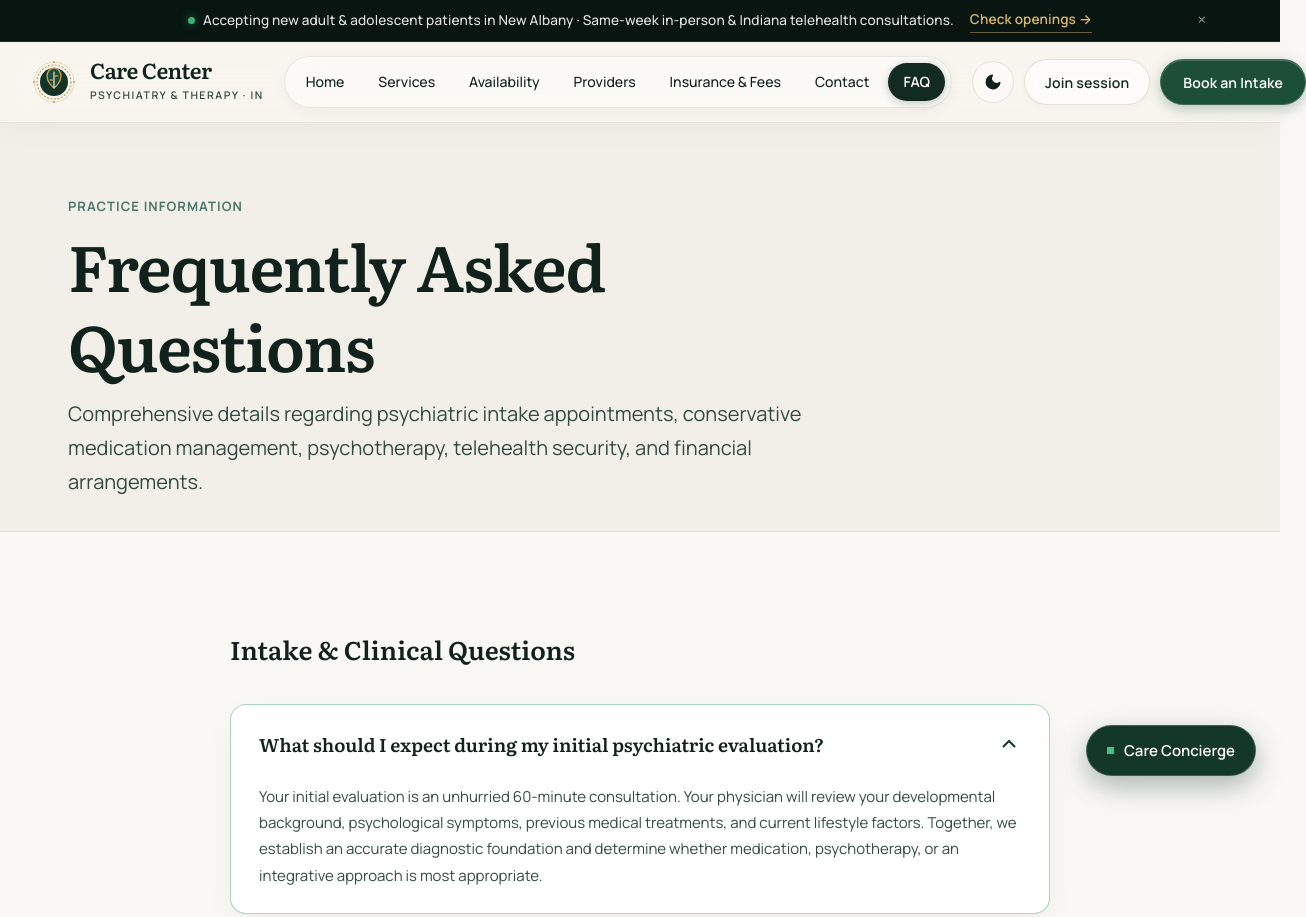
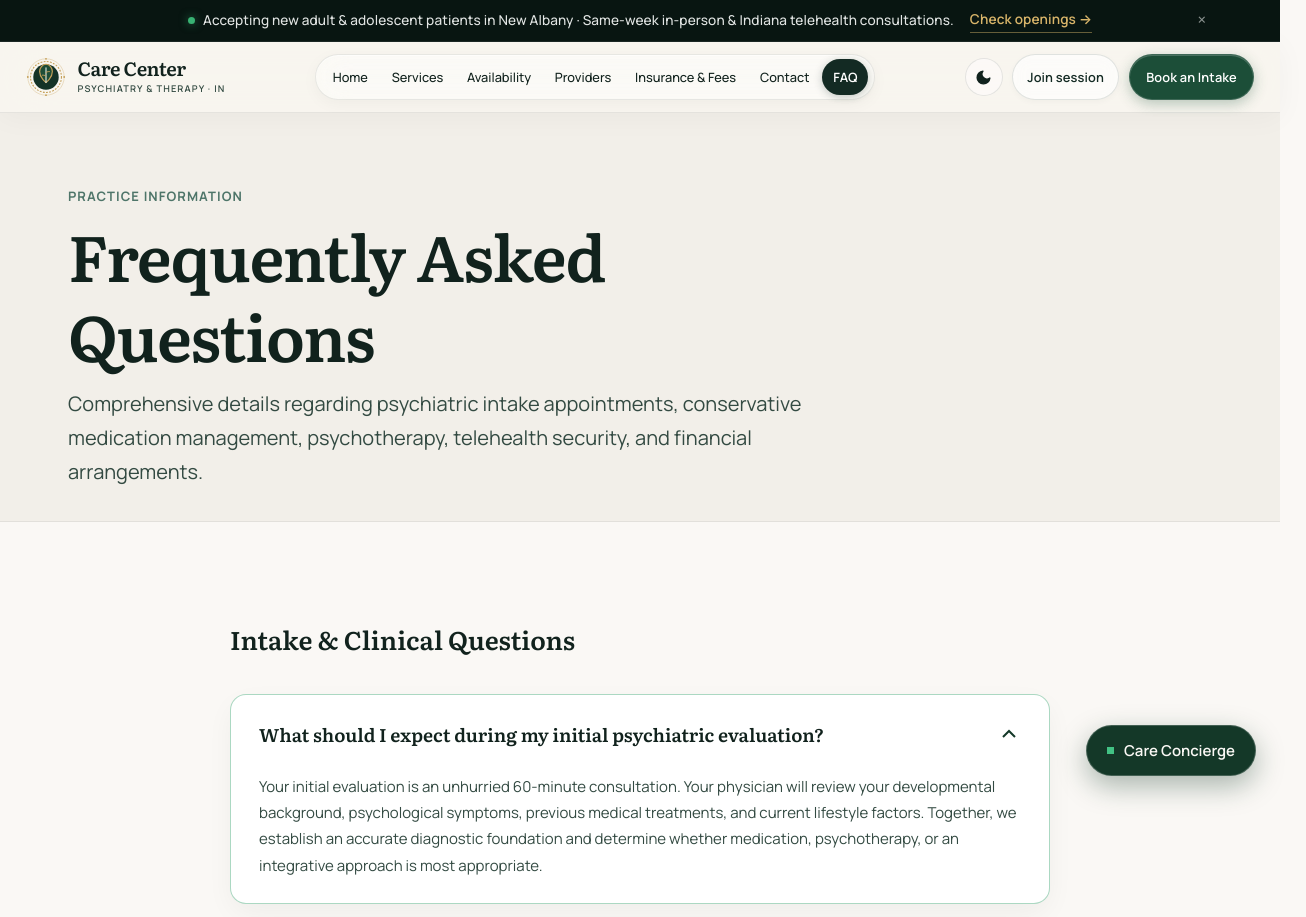
Before and after one commit to kingnife/aurum-sanctuary-holistic, a website: page faq.html in a window 1280 px wide. Shown: the top 917 px of the page, 1306 px wide, since content can reach past the window. Drawn offline with Linux system fonts and the light colour scheme.

Commit message:
fix(nav): eliminate header horizontal overflow and right-edge clipping on laptop viewports

```diff
--- a/assets/css/main.css
+++ b/assets/css/main.css
@@ -91,6 +91,10 @@ a {
 
 #ann,
 .announcement-bar {
+  width: 100%;
+  max-width: 100vw;
+  overflow-x: clip;
+  box-sizing: border-box;
   background: #081511;
   color: rgba(245, 247, 246, 0.92);
   border-bottom: 1px solid rgba(255, 255, 255, 0.08);
@@ -114,8 +118,9 @@ a {
 .announcement-inner,
 .bar-ann {
   width: 100%;
-  max-width: 1360px;
+  max-width: 1320px;
   margin: 0 auto;
+  box-sizing: border-box;
   display: flex;
   align-items: center;
   justify-content: center;
@@ -214,6 +219,10 @@ header,
   position: sticky;
   top: 0;
   z-index: 100;
+  width: 100%;
+  max-width: 100vw;
+  overflow-x: clip;
+  box-sizing: border-box;
   background: rgba(247, 244, 238, 0.72);
   backdrop-filter: blur(24px) saturate(160%);
   -webkit-backdrop-filter: blur(24px) saturate(160%);
@@ -233,15 +242,16 @@ header,
 
 .bar,
 .header-inner {
-  max-width: 1360px;
+  width: 100%;
+  max-width: 1320px;
   margin: 0 auto;
-  padding: 14px 32px;
+  padding: 12px clamp(16px, 2vw, 28px);
   display: flex;
   align-items: center;
   justify-content: space-between;
-  gap: 20px;
+  gap: clamp(10px, 1.2vw, 20px);
+  box-sizing: border-box;
   flex-wrap: nowrap;
-  width: 100%;
 }
 
 /* ==========================================================================
@@ -252,7 +262,7 @@ header,
 .brand-link {
   display: inline-flex;
   align-items: center;
-  gap: 14px;
+  gap: clamp(8px, 1vw, 12px);
   text-align: left;
   flex-shrink: 0;
   text-decoration: none;
@@ -260,8 +270,8 @@ header,
 }
 
 .brand-icon-wrap {
-  width: 44px;
-  height: 44px;
+  width: 40px;
+  height: 40px;
   border-radius: 50%;
   display: flex;
   align-items: center;
@@ -276,8 +286,8 @@ header,
 }
 
 .brand-icon-wrap svg {
-  width: 44px;
-  height: 44px;
+  width: 40px;
+  height: 40px;
   display: block;
 }
 
@@ -289,7 +299,7 @@ header,
 .brand-name {
   white-space: nowrap;
   font-family: var(--serif);
-  font-size: 1.35rem;
+  font-size: clamp(1.2rem, 1.25vw, 1.35rem);
   font-weight: 600;
   line-height: 1.1;
   letter-spacing: -0.02em;
@@ -304,12 +314,12 @@ header,
   display: block;
   white-space: nowrap;
   font-family: var(--sans);
-  font-size: 0.66rem;
-  font-weight: 600;
-  letter-spacing: 0.14em;
+  font-size: clamp(0.58rem, 0.62vw, 0.65rem);
+  font-weight: 600;
+  letter-spacing: 0.12em;
   text-transform: uppercase;
   color: var(--text2);
-  margin-top: 4px;
+  margin-top: 3px;
 }
 
 [data-theme="dark"] .brand-sublabel {
@@ -324,13 +334,15 @@ nav.main-nav,
 nav {
   display: inline-flex;
   align-items: center;
+  flex-shrink: 1;
+  min-width: 0;
 }
 
 .nav-list {
   display: inline-flex;
   align-items: center;
-  gap: 4px;
-  padding: 6px;
+  gap: 2px;
+  padding: 4px 6px;
   border-radius: 999px;
   background: rgba(255, 255, 255, 0.45);
   border: 1px solid rgba(22, 33, 30, 0.09);
@@ -351,10 +363,10 @@ nav button,
 nav a,
 .nav-link {
   white-space: nowrap;
-  height: 38px;
-  padding: 0 15px;
+  height: 36px;
+  padding: 0 clamp(8px, 0.85vw, 13px);
   border-radius: 999px;
-  font: 500 0.88rem/1 var(--sans);
+  font: 500 clamp(0.8rem, 0.82vw, 0.86rem)/1 var(--sans);
   display: inline-flex;
   align-items: center;
   justify-content: center;
@@ -409,15 +421,15 @@ nav a.is-active,
 .header-actions {
   display: flex;
   align-items: center;
-  gap: 10px;
+  gap: clamp(6px, 0.75vw, 10px);
   flex-shrink: 0;
 }
 
 #theme,
 #theme-toggle-btn,
 .theme-toggle-btn {
-  width: 42px;
-  height: 42px;
+  width: 38px;
+  height: 38px;
   border-radius: 50%;
   padding: 0;
   display: inline-flex;
@@ -454,8 +466,8 @@ nav a.is-active,
 }
 
 .theme-toggle-icon {
-  width: 18px;
-  height: 18px;
+  width: 17px;
+  height: 17px;
   fill: currentColor;
 }
 
@@ -468,11 +480,11 @@ nav a.is-active,
 /* Secondary Button (Join session) */
 .header-actions .btn-secondary,
 .header-actions a[href="session.html"] {
-  height: 42px;
-  padding: 0 20px;
+  height: 38px;
+  padding: 0 clamp(12px, 1.1vw, 18px);
   border-radius: 999px;
   white-space: nowrap;
-  font: 600 0.88rem var(--sans);
+  font: 600 clamp(0.8rem, 0.82vw, 0.86rem) var(--sans);
   display: inline-flex;
   align-items: center;
   justify-content: center;
@@ -509,11 +521,11 @@ nav a.is-active,
 /* Primary Button (Book an Intake) */
 .header-actions .btn-primary,
 .header-actions a[href="book.html"] {
-  height: 42px;
-  padding: 0 22px;
+  height: 38px;
+  padding: 0 clamp(14px, 1.3vw, 20px);
   border-radius: 999px;
   white-space: nowrap;
-  font: 600 0.88rem var(--sans);
+  font: 600 clamp(0.8rem, 0.82vw, 0.86rem) var(--sans);
   display: inline-flex;
   align-items: center;
   justify-content: center;
@@ -542,8 +554,8 @@ nav a.is-active,
   border: 1px solid rgba(22, 33, 30, 0.1);
   color: var(--text);
   cursor: pointer;
-  width: 42px;
-  height: 42px;
+  width: 38px;
+  height: 38px;
   border-radius: 50%;
   align-items: center;
   justify-content: center;
@@ -561,10 +573,10 @@ nav a.is-active,
   color: #FAF8F5;
 }
 
-@media (max-width: 1180px) {
+@media (max-width: 1140px) {
   .bar,
   .header-inner {
-    padding: 12px 20px;
+    padding: 10px 18px;
   }
 
   .mobile-nav-toggle {
@@ -652,17 +664,17 @@ nav a.is-active,
 
   .header-actions .btn-primary,
   .header-actions a[href="book.html"] {
-    height: 38px;
-    padding: 0 16px;
-    font-size: 0.82rem;
+    height: 36px;
+    padding: 0 14px;
+    font-size: 0.8rem;
   }
 
   .brand-name {
-    font-size: 1.18rem;
+    font-size: 1.15rem;
   }
 
   .brand-sublabel {
-    font-size: 0.58rem;
+    font-size: 0.56rem;
   }
 }
 
```
